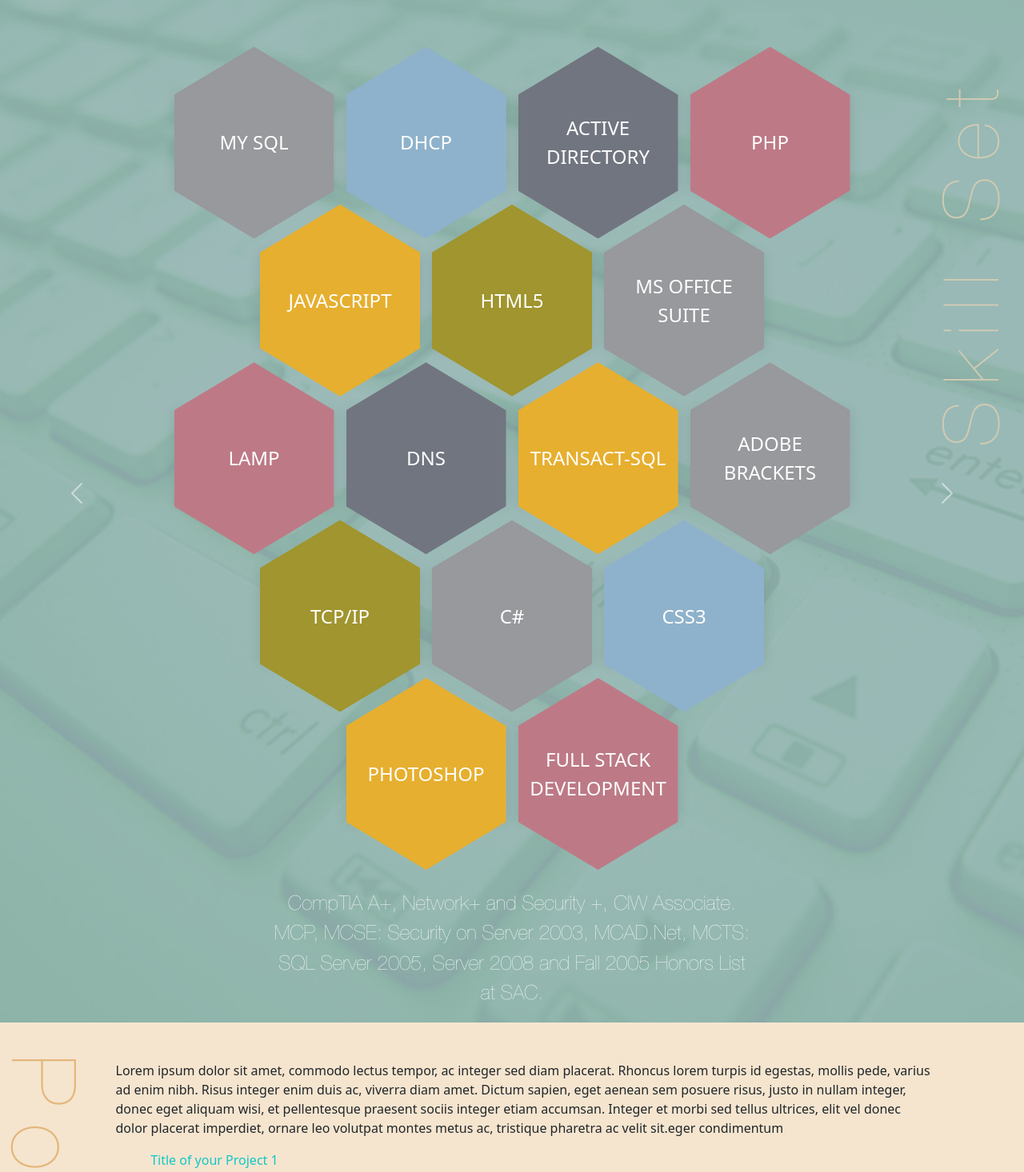
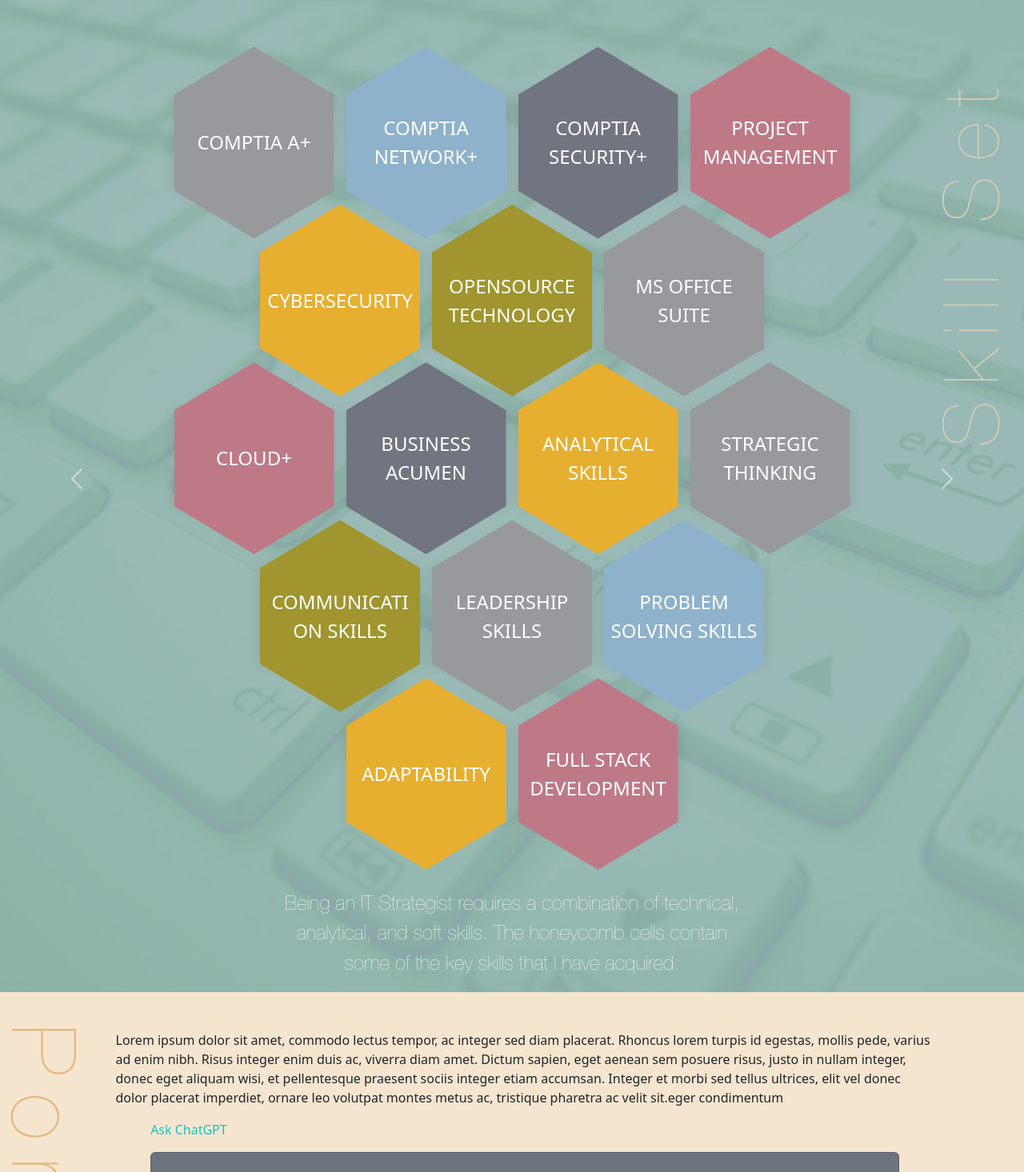
Before and after one commit to tristanlabs/tristanlabs.github.io, a plain HTML site: page index.html in a window 1280 px wide. Shown: the part 940-2406 px from the top of the page at 80% size. Drawn offline with nearby package versions, Linux system fonts and the light colour scheme.

Commit message:
Updated Skillset
Made changes to the skillset section

```diff
--- a/index.html
+++ b/index.html
@@ -88,7 +88,7 @@
                             <p class="firstpara">I DEVELOPED SUPERIOR SKILLS & KNOWLEDGE IN INFORMATION TECHNOLOGY WITH CHARACTER DISTINCTION
                                 <br>
                                 <span class="aboutinfo">
-                                    "I bring a unique combination of creative and technical expertise to my role as an IT Strategist. My skills have been rigorously tested and certified by both Microsoft and CompTIA, including my MCSE/MCT credentials. As a seasoned professional, I understand the importance of maintaining composure and taking decisive action in times of crisis. In a highly competitive marketplace, I stand out by delivering results that exceed expectations.
+                                    "I bring a unique combination of creative and technical expertise to my role as an IT Strategist. My skills have been rigorously tested and certified by both Microsoft and CompTIA, including my MCSE/MCT credentials. <b>As an IT Strategist I have a broad range of skills and the ability to apply them in a variety of contexts to help organizations achieve their goals and succeed in a rapidly changing digital landscape.</b> As a seasoned professional, I understand the importance of maintaining composure and taking decisive action in times of crisis. In a highly competitive marketplace, I stand out by delivering results that exceed expectations.
 
 Beyond my professional pursuits, I am deeply committed to strengthening my community through faith in Christ Jesus. Visit my  <a href='https://www.facebook.com/juantristan2022'>Facebook Page!</a> I am bilingual in English and Spanish, which enables me to communicate effectively with a diverse range of individuals and organizations."
 
@@ -212,27 +212,27 @@ Beyond my professional pursuits, I am deeply committed to strengthening my commu
             <ul class="honeycomb honey-desk">
                 <li class="honeycomb-cell">
 
-                    <div class="honeycomb-cell_title">My SQL</div>
+                    <div class="honeycomb-cell_title">CompTIA A+</div>
                 </li>
                 <li class="honeycomb-cell">
 
-                    <div class="honeycomb-cell_title">DHCP</div>
+                    <div class="honeycomb-cell_title">CompTIA Network+</div>
                 </li>
                 <li class="honeycomb-cell">
 
-                    <div class="honeycomb-cell_title">Active Directory</div>
+                    <div class="honeycomb-cell_title">CompTIA Security+</div>
                 </li>
                 <li class="honeycomb-cell">
 
-                    <div class="honeycomb-cell_title">PHP</div>
+                    <div class="honeycomb-cell_title">Project Management</div>
                 </li>
                 <li class="honeycomb-cell">
 
-                    <div class="honeycomb-cell_title">Javascript</div>
+                    <div class="honeycomb-cell_title">CyberSecurity</div>
                 </li>
                 <li class="honeycomb-cell">
 
-                    <div class="honeycomb-cell_title">HTML5</div>
+                    <div class="honeycomb-cell_title">Opensource Technology</div>
                 </li>
                 <li class="honeycomb-cell">
 
@@ -240,35 +240,35 @@ Beyond my professional pursuits, I am deeply committed to strengthening my commu
                 </li>
                 <li class="honeycomb-cell">
 
-                    <div class="honeycomb-cell_title">LAMP</div>
+                    <div class="honeycomb-cell_title">Cloud+</div>
                 </li>
                 <li class="honeycomb-cell">
 
-                    <div class="honeycomb-cell_title">DNS</div>
+                    <div class="honeycomb-cell_title">Business Acumen</div>
                 </li>
                 <li class="honeycomb-cell">
 
-                    <div class="honeycomb-cell_title">TRANSACT-SQL</div>
+                    <div class="honeycomb-cell_title">Analytical SKills</div>
                 </li>
                 <li class="honeycomb-cell">
 
-                    <div class="honeycomb-cell_title">Adobe Brackets</div>
+                    <div class="honeycomb-cell_title">Strategic Thinking</div>
                 </li>
                 <li class="honeycomb-cell">
 
-                    <div class="honeycomb-cell_title">TCP/IP</div>
+                    <div class="honeycomb-cell_title">Communication Skills</div>
                 </li>
                 <li class="honeycomb-cell">
 
-                    <div class="honeycomb-cell_title">C#</div>
+                    <div class="honeycomb-cell_title">Leadership Skills</div>
                 </li>
                 <li class="honeycomb-cell">
 
-                    <div class="honeycomb-cell_title">CSS3</div>
+                    <div class="honeycomb-cell_title">Problem Solving Skills</div>
                 </li>
                 <li class="honeycomb-cell">
 
-                    <div class="honeycomb-cell_title">PhotoShop</div>
+                    <div class="honeycomb-cell_title">Adaptability</div>
                 </li>
                 <li class="honeycomb-cell">
 
@@ -279,9 +279,7 @@ Beyond my professional pursuits, I am deeply committed to strengthening my commu
             </ul>
             <div class="row mx-3 position-relative" style="top: 150px; padding-bottom: 150px;">
                 <div class="col-md-6 mx-auto">
-                    <p class="skilltext">CompTIA A+, Network+ and Security +,
-                        CIW Associate. MCP, MCSE: Security on Server 2003, MCAD.Net, MCTS: SQL Server 2005,
-                        Server 2008 and Fall 2005 Honors List at SAC.</p>
+                    <p class="skilltext">Being an IT Strategist requires a combination of technical, analytical, and soft skills. The honeycomb cells contain some of the key skills that I have acquired.</p>
                 </div>
             </div>
 
@@ -305,7 +303,7 @@ Beyond my professional pursuits, I am deeply committed to strengthening my commu
                             tristique pharetra ac velit sit.eger condimentum </p>
                         <div class="row">
                             <div class="col-11 mx-auto mb-5">
-                                <p class="projtitle">Title of your Project 1</p>
+                                <p class="projtitle">Ask ChatGPT</p>
                                 <a href="" class="text-white text-decoration-none text-center">
                                     <div class="card bg-secondary  p-5">
                                         <p class="p-5">With the Link to the website you already created</p>
@@ -313,7 +311,7 @@ Beyond my professional pursuits, I am deeply committed to strengthening my commu
                                 </a>
                             </div>
                             <div class="col-11 mx-auto mb-5">
-                                <p class="projtitle">Title of your Project 2</p>
+                                <p class="projtitle">My Blog</p>
                                 <a href="" class="text-white text-decoration-none text-center">
                                     <div class="card bg-secondary  p-5">
                                         <p class="p-5">With the Link to the website you already created</p>
@@ -321,7 +319,7 @@ Beyond my professional pursuits, I am deeply committed to strengthening my commu
                                 </a>
                             </div>
                             <div class="col-11 mx-auto mb-5">
-                                <p class="projtitle">Title of your Project 3</p>
+                                <p class="projtitle">Project Management with Ruby on Rails</p>
                                 <a href="" class="text-white text-decoration-none text-center">
                                     <div class="card bg-secondary  p-5">
                                         <p class="p-5">With the Link to the website you already created</p>
```
